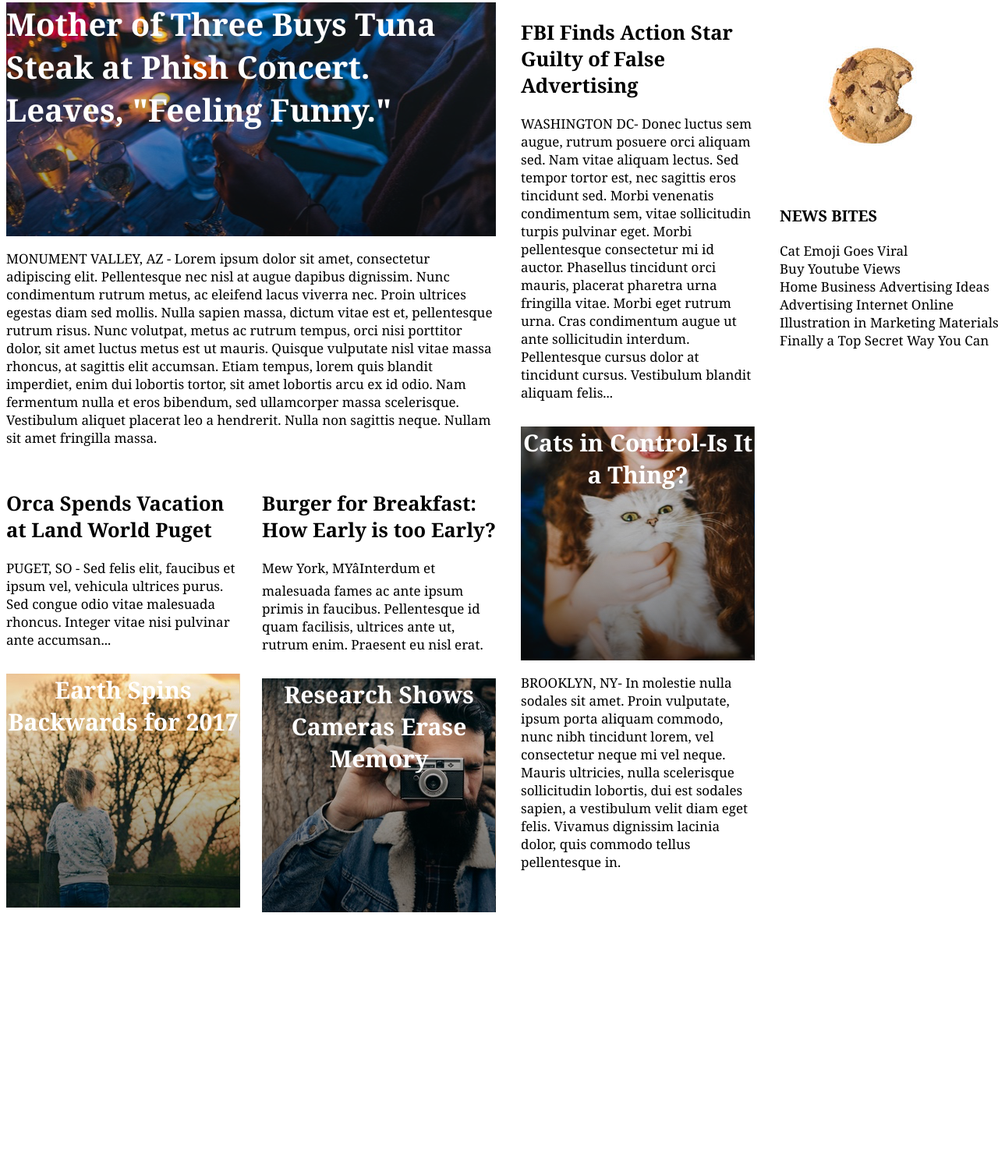
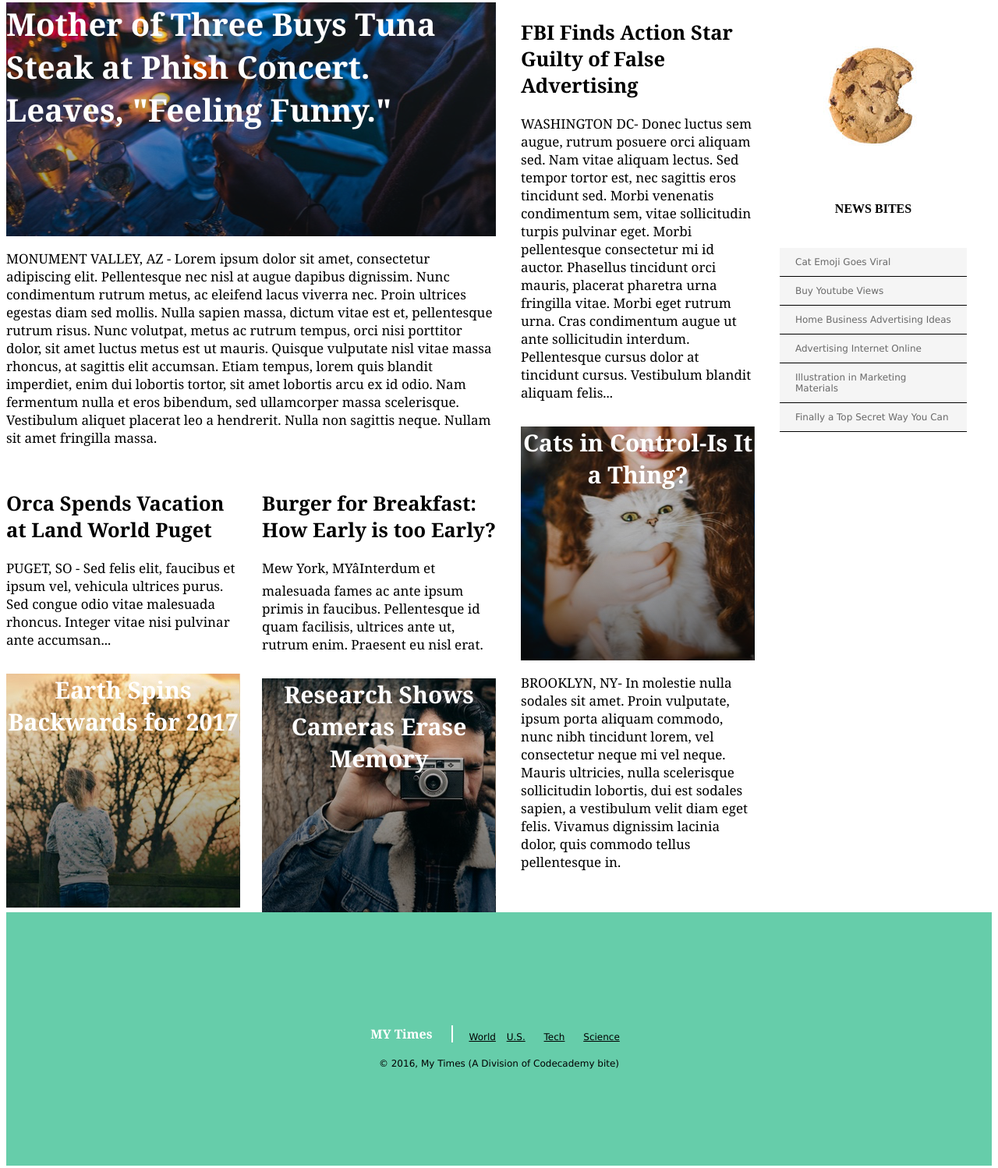
Before and after one commit to andy6491/My-Time, a plain HTML site: page index.html in a window 1280 px wide. Shown: the part 121-1619 px from the top of the page at 78% size. Before the commit the page ends 1299 px from the top, so only its background shows below. Drawn offline with Linux system fonts and the light colour scheme.

Commit message:
Adding footer.

```diff
--- a/index.html
+++ b/index.html
@@ -67,7 +67,7 @@
           <!--third column-->
         <div class="column small">
           <img src="resources/images/img-news-bite.png" class="cookie" />
-            <div class="story">
+            <div class="news-bites">
               <h3>NEWS BITES</h3>
               <span class="bite">Cat Emoji Goes Viral</span>
               <span class="bite">Buy Youtube Views</span>
@@ -78,5 +78,20 @@
             </div>
         </div>
       </div>
+      <!--footer-->
+      <footer>
+        <div class="information">
+          <span class="times">MY Times</span>
+          <nav>
+            <span><a href="#">World</a></span>
+            <span><a href="#">U.S.</a></span>
+            <span><a href="#">Tech</a></span>
+            <span><a href="#">Science</a></span>
+          </nav>
+        </div>
+        <div class="copyright">
+          &copy 2016, My Times (A Division of Codecademy bite)
+        </div>
+      </footer>
   </body>
 </html>
--- a/resources/css/style.css
+++ b/resources/css/style.css
@@ -73,6 +73,7 @@ header nav {
  .column.small {
    display: flex;
    width: 240px;
+   flex-direction: column;
  }
 
 .story, .lead-story {
@@ -91,6 +92,24 @@ header nav {
   display: flex;
   flex-direction: column;
   width: 300px;
+}
+
+.news-bites h3 {
+  margin-bottom: 41px;
+  text-align: center;
+  font-size: 16px;
+  font-weight: bold;
+}
+
+.bite {
+  margin: 0;
+  display: block;
+  border-bottom: 1px solid black;
+  padding: 11px 20px;
+  font-family: Verdana;
+  font-size: 12px;
+  background-color: WhiteSmoke;
+  color: DimGray;
 }
 
 /*images*/
@@ -118,6 +137,7 @@ header nav {
 
  .backwards {
    background-image: url('../../resources/images/img-story-2.png');
+   margin-top: 15px;
  }
 
 .camera {
@@ -127,3 +147,38 @@ header nav {
 .cat-ceo {
   background-image: url('../../resources/images/img-story-1.png')
 }
+
+/*footer*/
+footer {
+  display: flex;
+  height: 325px;
+  align-items: center;
+  justify-content: center;
+  flex-direction: column;
+  background-color: MediumAquamarine;
+  margin: auto;
+  font-family: Verdana;
+  font-size: 12px;
+}
+
+.information {
+  display: flex;
+  align-items: center;
+}
+
+.times {
+  padding-right: 25px;
+  border-right: 2px solid white;
+  font-family: Georgia;
+  font-size: 16px;
+  font-weight: bold;
+  color: white;
+}
+
+nav {
+  display: inline-block;
+}
+
+nav a {
+  color: black;
+}
```
